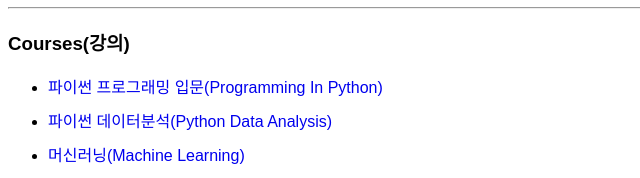
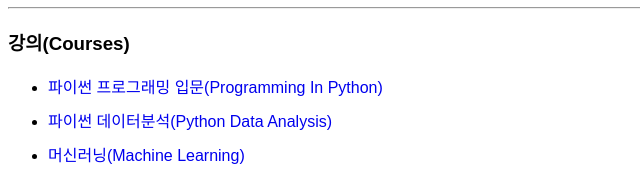
Before and after one commit to liganega/liganega.github.io, a plain HTML site: page index.html in a window 1280 px wide. Shown: the part 202-380 px from the top of the page, 0-640 px from the left. Drawn offline with Linux system fonts and the light colour scheme.

Commit message:
index updated

```diff
--- a/index.html
+++ b/index.html
@@ -98,7 +98,7 @@
 
     <hr>
 
-	<h3>Courses(강의)</h3>
+	<h3>강의(Courses)</h3>
 		<ul>
 			<li><a href="https://formal.hknu.ac.kr/ProgInPython/">
 				파이썬 프로그래밍 입문(Programming In Python)</a></li>
```
